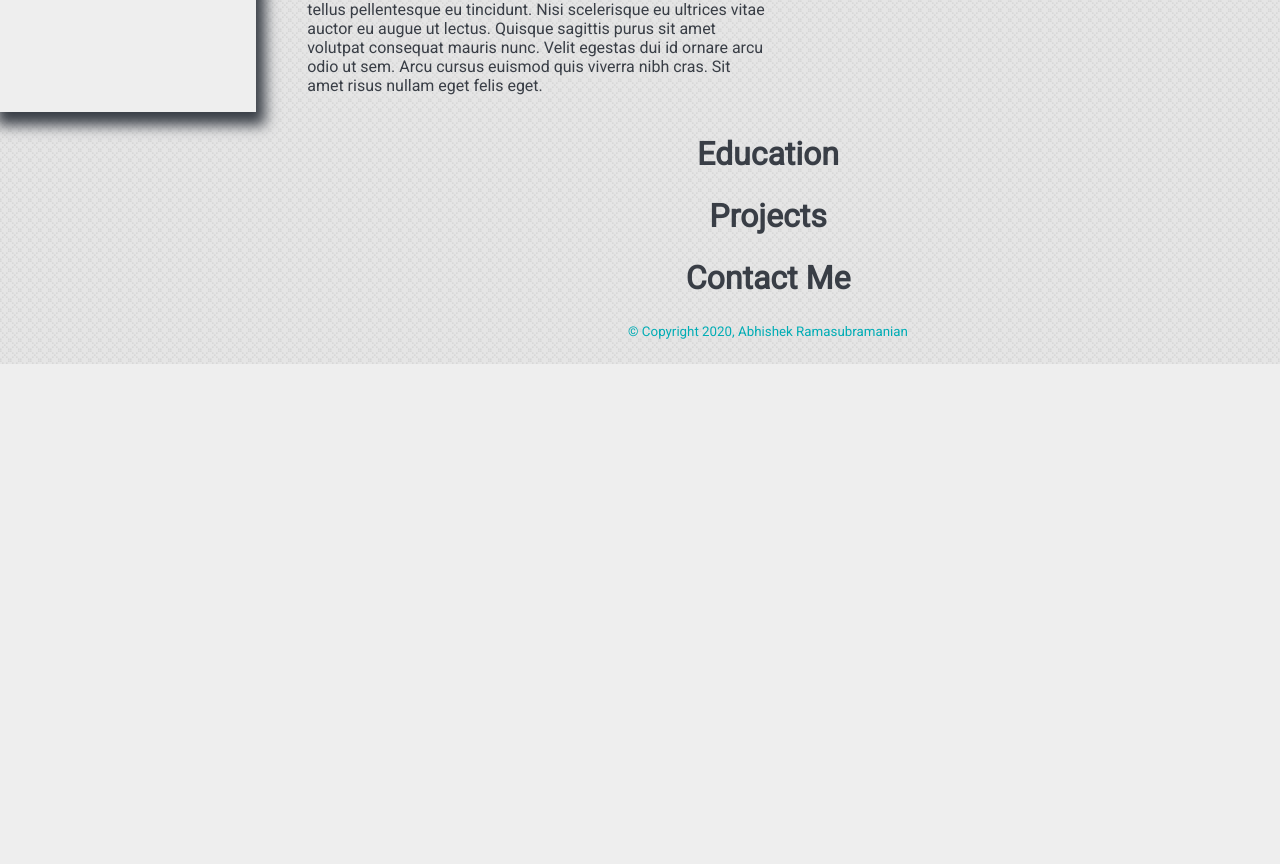
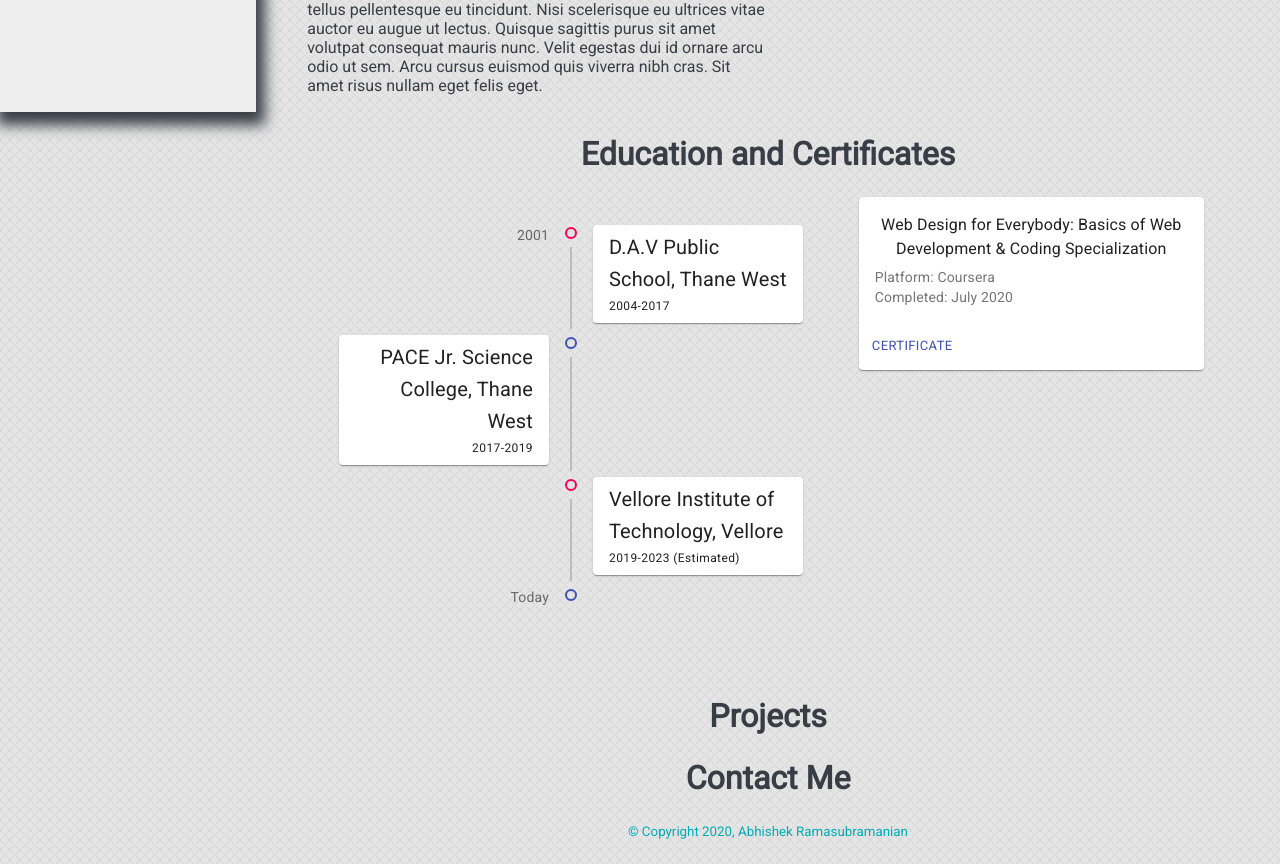
Before and after one commit to Abhishek911cse/me, a React (Create React App) app: page / in a window 1280 px wide. Shown: the part 720-1584 px from the top of the page. Before the commit the page ends 1084 px from the top, so only its background shows below. Built offline with nearby package versions, Linux system fonts and the light colour scheme.

Commit message:
UI Changes

```diff
--- a/package.json
+++ b/package.json
@@ -5,6 +5,7 @@
   "dependencies": {
     "@material-ui/core": "^4.11.0",
     "@material-ui/icons": "^4.9.1",
+    "@material-ui/lab": "^4.0.0-alpha.56",
     "@testing-library/jest-dom": "^5.11.6",
     "@testing-library/react": "^11.1.2",
     "@testing-library/user-event": "^12.2.2",
--- a/src/App.css
+++ b/src/App.css
@@ -98,6 +98,21 @@ hr{
   margin: 1% 5%;
 }
 
+#education{
+  margin: 1% 5%;
+}
+
+.paperRight {
+  padding: 6px 16px;
+  width: fit-content;
+}
+
+.paperLeft{
+  padding: 6px 16px;
+  width: fit-content;
+  float: right;
+}
+
 footer{
   margin: 1.5rem 0;
   text-align: center;
--- a/src/components/Main/Education.jsx
+++ /dev/null
@@ -1,11 +0,0 @@
-import React from "react";
-
-function Education(props) {
-  return (
-    <div id="education">
-      <h2>Education</h2>
-    </div>
-  );
-}
-
-export default Education;
--- /dev/null
+++ b/src/components/Main/Education/Certificate.jsx
@@ -0,0 +1,59 @@
+import React from "react";
+import { makeStyles } from "@material-ui/core/styles";
+import Card from "@material-ui/core/Card";
+import CardActionArea from "@material-ui/core/CardActionArea";
+import CardActions from "@material-ui/core/CardActions";
+import CardContent from "@material-ui/core/CardContent";
+import CardMedia from "@material-ui/core/CardMedia";
+import Button from "@material-ui/core/Button";
+import Typography from "@material-ui/core/Typography";
+import Link from "@material-ui/core/Link";
+
+const useStyles = makeStyles({
+  root: {
+    maxWidth: 345,
+  },
+  media: {
+    height: 140,
+  },
+});
+
+function Certificate(params) {
+  const classes = useStyles();
+  return (
+    <Card className={classes.root}>
+      <CardActionArea>
+        {/* <CardMedia
+          className={classes.media}
+          image="/static/images/cards/contemplative-reptile.jpg"
+          title="Contemplative Reptile"
+        /> */}
+        <CardContent>
+          <Typography gutterBottom variant="body1" component="h2">
+            Web Design for Everybody: Basics of Web Development & Coding
+            Specialization
+          </Typography>
+          <Typography variant="body2" color="textSecondary" component="p">
+            Platform: Coursera
+          </Typography>
+          <Typography variant="body2" color="textSecondary" component="p">
+            Completed: July 2020
+          </Typography>
+        </CardContent>
+      </CardActionArea>
+      <CardActions disableSpacing>
+        <Button
+          href="https://coursera.org/share/cb160e0cca20385b819f184fcfb664f0"
+          size="small"
+          color="primary"
+          target="_blank"
+          rel="noopener noreferrer"
+        >
+          Certificate
+        </Button>
+      </CardActions>
+    </Card>
+  );
+}
+
+export default Certificate;
--- /dev/null
+++ b/src/components/Main/Education/Education.jsx
@@ -0,0 +1,47 @@
+import React from "react";
+import Timeline from "@material-ui/lab/Timeline";
+import TimeLineItem from "./TimeLineItem";
+import Certificate from "./Certificate";
+import Grid from "@material-ui/core/Grid";
+
+function Education(props) {
+  return (
+    <div id="education">
+      <h2>Education and Certificates</h2>
+      <Grid container spacing={3} justify="center" direction="row">
+        <Grid item xs={7}>
+          <Timeline align="alternate">
+            <TimeLineItem
+              dotColor="secondary"
+              connector={true}
+              opposite={true}
+              paperSide="paperRight"
+              institute="D.A.V Public School, Thane West"
+              years="2004-2017"
+            />
+            <TimeLineItem
+              dotColor="primary"
+              connector={true}
+              paperSide="paperLeft"
+              institute="PACE Jr. Science College, Thane West"
+              years="2017-2019"
+            />
+            <TimeLineItem
+              dotColor="secondary"
+              connector={true}
+              paperSide="paperRight"
+              institute="Vellore Institute of Technology, Vellore"
+              years="2019-2023 (Estimated)"
+            />
+            <TimeLineItem last={true} dotColor="primary" />
+          </Timeline>
+        </Grid>
+        <Grid item xs={5}>
+          <Certificate />
+        </Grid>
+      </Grid>
+    </div>
+  );
+}
+
+export default Education;
--- /dev/null
+++ b/src/components/Main/Education/TimeLineItem.jsx
@@ -0,0 +1,42 @@
+import React from "react";
+import TimelineItem from "@material-ui/lab/TimelineItem";
+import TimelineSeparator from "@material-ui/lab/TimelineSeparator";
+import TimelineConnector from "@material-ui/lab/TimelineConnector";
+import TimelineContent from "@material-ui/lab/TimelineContent";
+import TimelineOppositeContent from "@material-ui/lab/TimelineOppositeContent";
+import TimelineDot from "@material-ui/lab/TimelineDot";
+import Paper from "@material-ui/core/Paper";
+import Typography from "@material-ui/core/Typography";
+
+function TimeLineItem(props) {
+  return (
+    <TimelineItem>
+      {props.opposite && (
+        <TimelineOppositeContent>
+          <Typography variant="body2" color="textSecondary">
+            2001
+          </Typography>
+        </TimelineOppositeContent>
+      )}
+      <TimelineSeparator>
+        <TimelineDot variant="outlined" color={props.dotColor} />
+        {props.connector && <TimelineConnector />}
+      </TimelineSeparator>
+      <TimelineContent>
+        {props.last && (
+          <Typography variant="body2" color="textSecondary">
+            Today
+          </Typography>
+        )}
+        {props.paperSide && (
+          <Paper className={props.paperSide}>
+            <Typography variant="h6">{props.institute}</Typography>
+            <Typography variant="caption">{props.years}</Typography>
+          </Paper>
+        )}
+      </TimelineContent>
+    </TimelineItem>
+  );
+}
+
+export default TimeLineItem;
--- a/src/components/Main/Intro.jsx
+++ b/src/components/Main/Intro.jsx
@@ -1,5 +1,5 @@
 import React from "react";
-import myImg from "../../images/profileImg.jpg";
+// import myImg from "../../images/profileImg.jpg";
 
 function Intro(props) {
   const introTitle = "Hey there! Let's";
--- a/src/components/Main/Main.jsx
+++ b/src/components/Main/Main.jsx
@@ -2,9 +2,9 @@ import React from "react";
 import Footer from "./Footer";
 import Content from "./Content";
 import Intro from "./Intro";
-import About from "./About";
-import Education from "./Education";
-import Project from "./Projects";
+import About from "./About/About";
+import Education from "./Education/Education";
+import Project from "./Project/Projects";
 import Contact from "./Contact";
 
 function Main() {
```
Also changed, not shown: src/components/Main/About/About.jsx (renamed from src/components/Main/About.jsx), src/components/Main/Project/Projects.jsx (renamed from src/components/Main/Projects.jsx), 1 other file (tests, documents, lock files or other folders).
